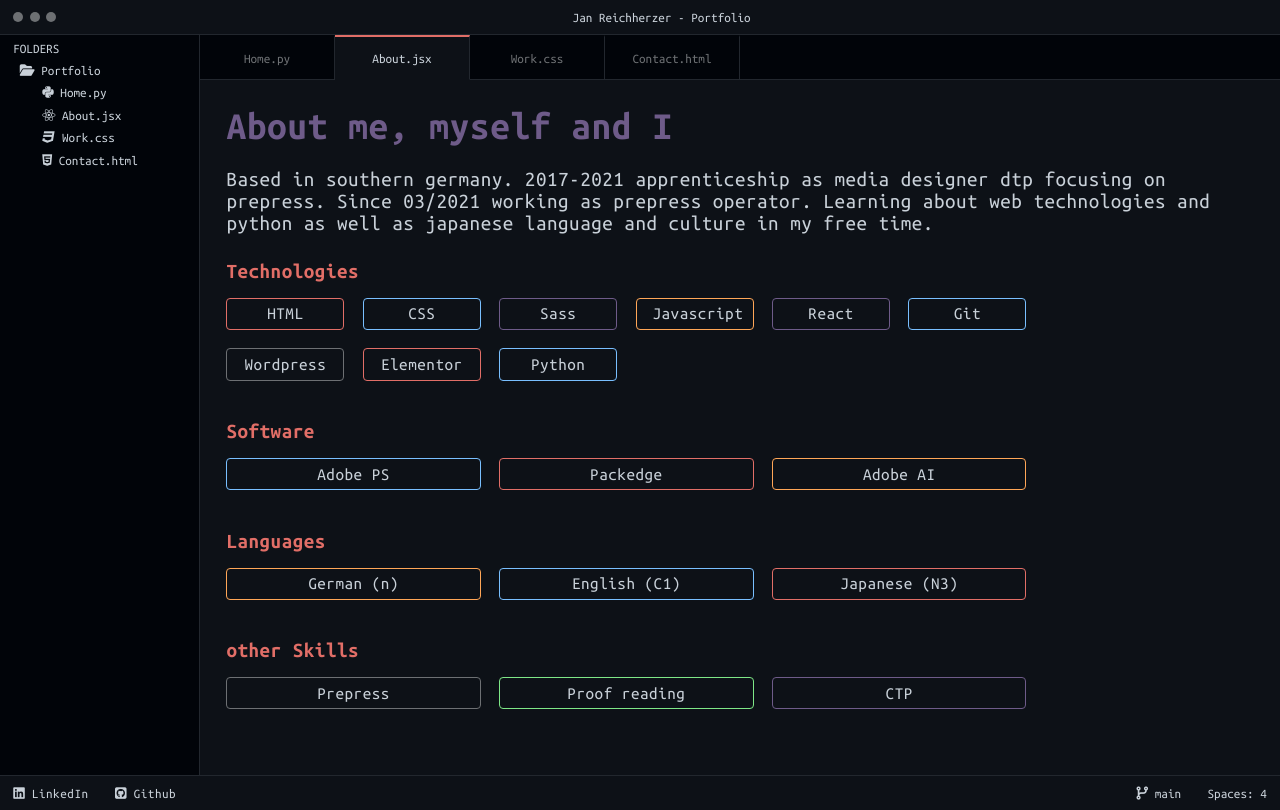
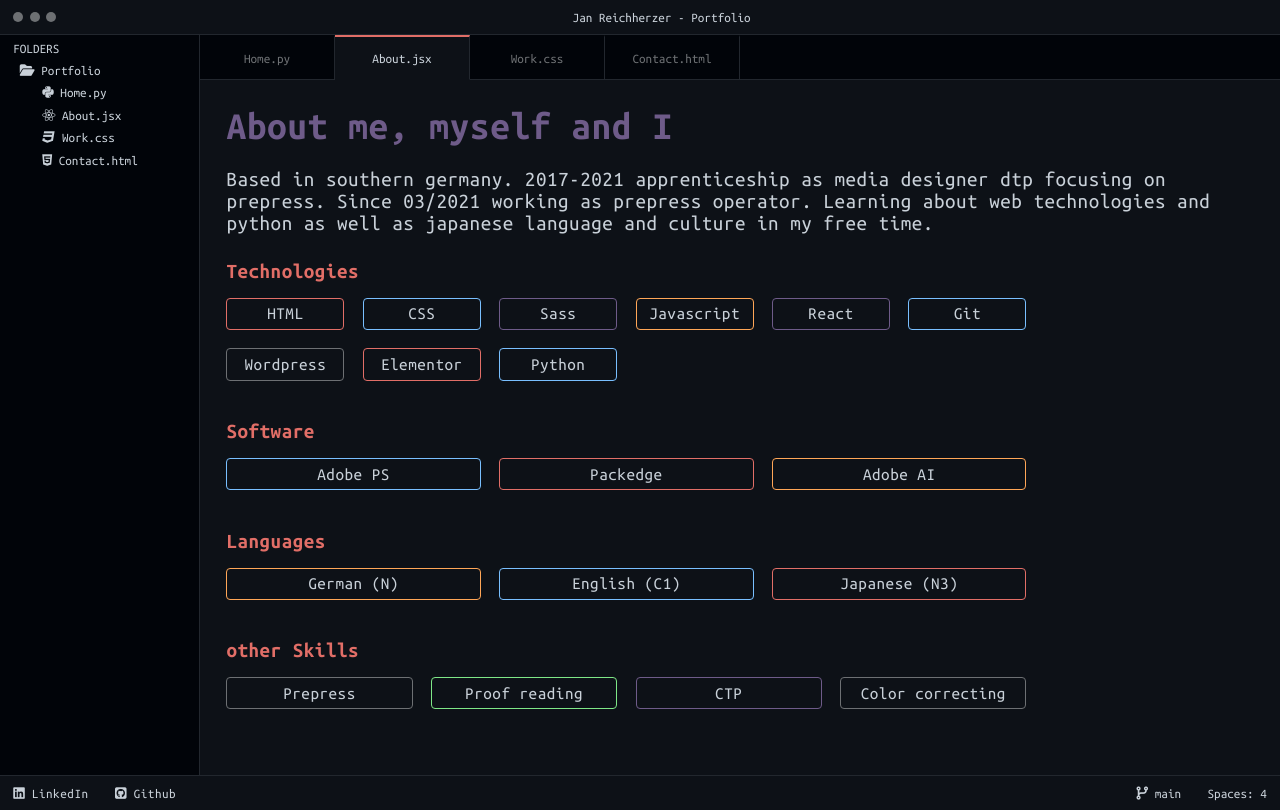
Before and after one commit to Lone1106/sublime-portfolio, a React (Create React App) app: page /about in a window 1280 px wide. Built offline with nearby package versions, Linux system fonts and the light colour scheme.

Commit message:
Fixed typos and other stuff

```diff
--- a/src/components/about/About.js
+++ b/src/components/about/About.js
@@ -38,7 +38,7 @@ function About() {
             <figure className={classes.skillItem}>
                 <h3>Languages</h3>
                 <div className={classes.skills}>
-                    <span className="yellow">German (n)</span>
+                    <span className="yellow">German (N)</span>
                     <span className="blue">English (C1)</span>
                     <span className="red">Japanese (N3)</span>
                 </div>
@@ -50,6 +50,7 @@ function About() {
                     <span className="grey">Prepress</span>
                     <span className="green">Proof reading</span>
                     <span className="purple">CTP</span>
+                    <span className="grey">Color correcting</span>
                 </div>
             </figure>
         </section>
--- a/src/components/about/About.module.css
+++ b/src/components/about/About.module.css
@@ -28,6 +28,9 @@
     border-radius: 4px;
     transition: background 0.2s;
     letter-spacing: 0.5px;
+    display: flex;
+    align-items: center;
+    justify-content: center;
 }
 
 @media (min-width: 100em) {
--- a/src/components/home/Home.js
+++ b/src/components/home/Home.js
@@ -13,9 +13,9 @@ function Home() {
                     strings={[
                         "Media designer DTP",
                         "Prepress operator",
-                        "Free time javascript and python dev",
-                        "Interested in learning new stuff",
-                        "Foreign langauge enthusiastic"
+                        "Javascript and python dev",
+                        "Always learning new stuff",
+                        "Foreign language enthusiastic"
                     ]}
                     loop
                     typeSpeed={60}
--- a/src/components/home/Home.module.css
+++ b/src/components/home/Home.module.css
@@ -69,7 +69,7 @@ h1 {
     }
 
     h1 {
-        font-size: 3rem;
+        font-size: 2.6rem;
     }
 
     .link:link {
```
